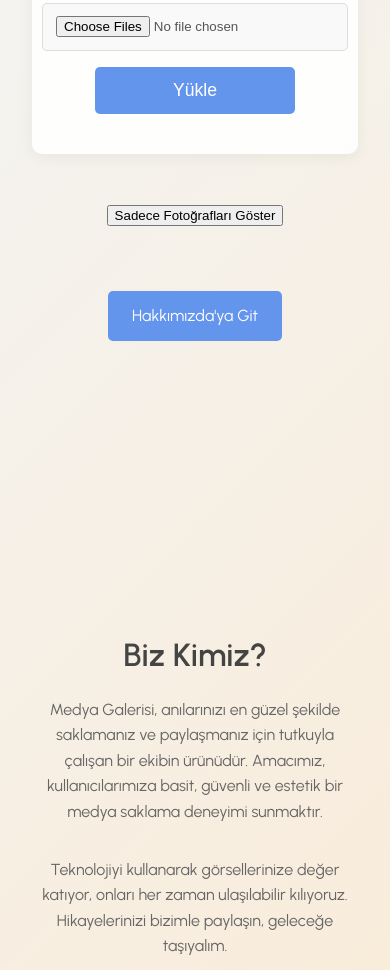
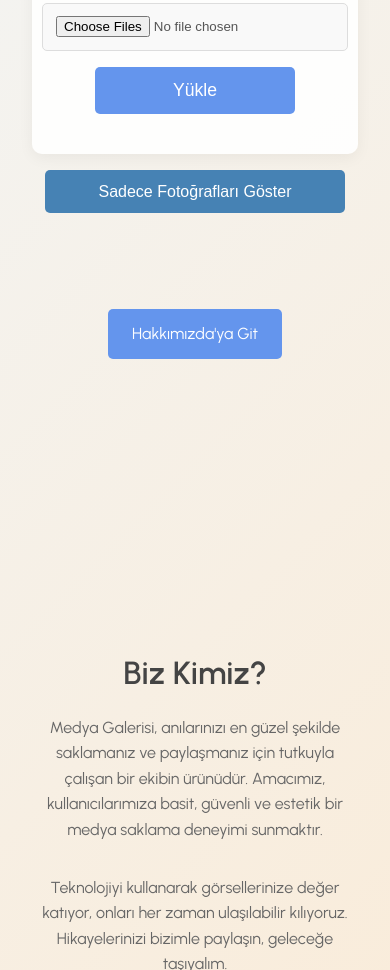
Before and after one commit to kaantoktas/Amistad, a website: page index.html in a window 390 px wide. Shown: the part 998-1968 px from the top of the page. Drawn offline with Linux system fonts and the light colour scheme.

Commit message:
Update style.css

```diff
--- a/style.css
+++ b/style.css
@@ -249,6 +249,36 @@ footer {
     font-weight: 600;
 }
 
+/* Yeni Galeri Kontrol Düğmeleri Stilleri */
+.gallery-controls {
+    margin-top: -2rem; /* Yükleme bölümü ile biraz üst üste gelmesi için */
+    margin-bottom: 2rem;
+    display: flex;
+    gap: 1rem;
+    justify-content: center;
+    width: 100%;
+    max-width: 600px;
+}
+
+.control-button {
+    background: #4682b4; /* Koyu soft mavi */
+    color: white;
+    padding: 0.8rem 1.5rem;
+    border: none;
+    border-radius: 5px;
+    font-size: 1rem;
+    cursor: pointer;
+    transition: background 0.3s ease, transform 0.1s ease;
+    flex-grow: 1; /* Esnek büyüme */
+    max-width: 250px; /* Maksimum genişlik */
+}
+
+.control-button:hover {
+    background: #3a6a92; /* Daha koyu hover */
+    transform: translateY(-1px);
+}
+
+
 /* Responsive Düzenlemeler */
 @media (max-width: 768px) {
     header {
@@ -282,4 +312,14 @@ footer {
     .upload-section {
         padding: 1.5rem;
     }
+
+    .gallery-controls {
+        flex-direction: column; /* Mobil cihazlarda dikey sıralama */
+        align-items: center;
+    }
+
+    .control-button {
+        width: 100%; /* Mobil cihazlarda tam genişlik */
+        max-width: 300px;
+    }
 }
```
